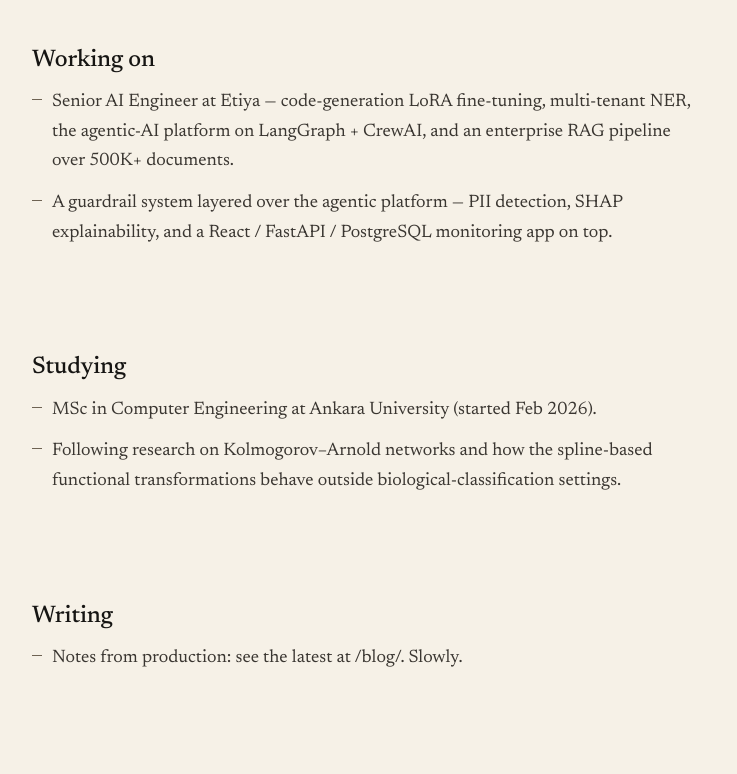
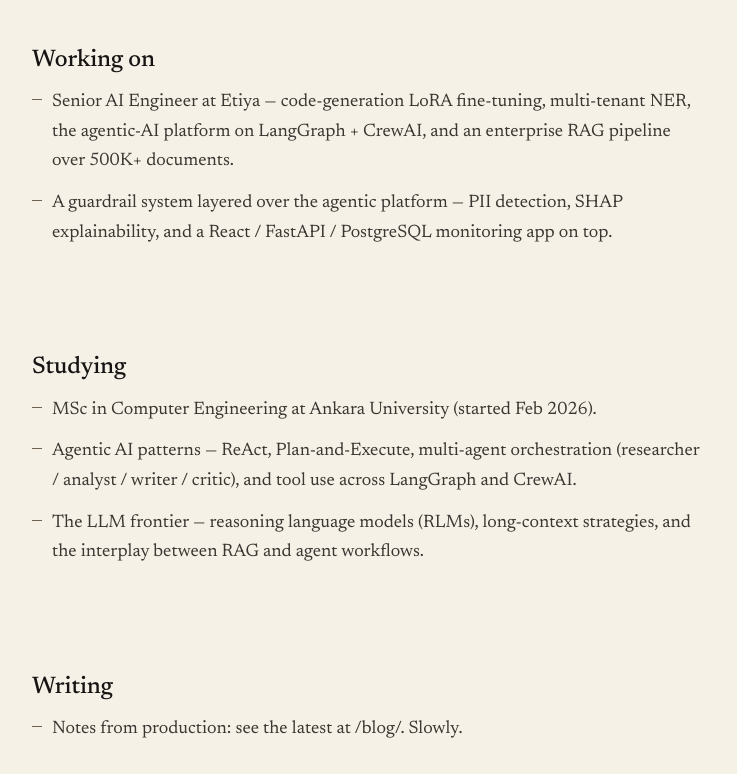
Before and after one commit to Berkkirik/berkkirik.github.io, an Astro site: page /now in a window 1280 px wide. Shown: the part 265-1039 px from the top of the page, without its empty margins (272-1009 px from the left). Built offline with nearby package versions, Linux system fonts and the light colour scheme; Astro itself is replaced by a stand-in of ours.

Commit message:
/now: update Studying section to current AI engineering focus
- Keep MSc CE at Ankara University anchor
- Add agentic AI patterns (ReAct, Plan-and-Execute, multi-agent
  orchestration with LangGraph and CrewAI)
- Add LLM frontier — reasoning language models (RLMs), long-context,
  RAG/agent fusion
- Drop the older Kolmogorov-Arnold research line (now covered by the
  resume Publications section instead)

```diff
--- a/src/pages/now.astro
+++ b/src/pages/now.astro
@@ -18,7 +18,8 @@ const sections = [
 		heading: 'Studying',
 		items: [
 			'MSc in Computer Engineering at Ankara University (started Feb 2026).',
-			'Following research on Kolmogorov–Arnold networks and how the spline-based functional transformations behave outside biological-classification settings.',
+			'Agentic AI patterns — ReAct, Plan-and-Execute, multi-agent orchestration (researcher / analyst / writer / critic), and tool use across LangGraph and CrewAI.',
+			'The LLM frontier — reasoning language models (RLMs), long-context strategies, and the interplay between RAG and agent workflows.',
 		],
 	},
 	{
```
